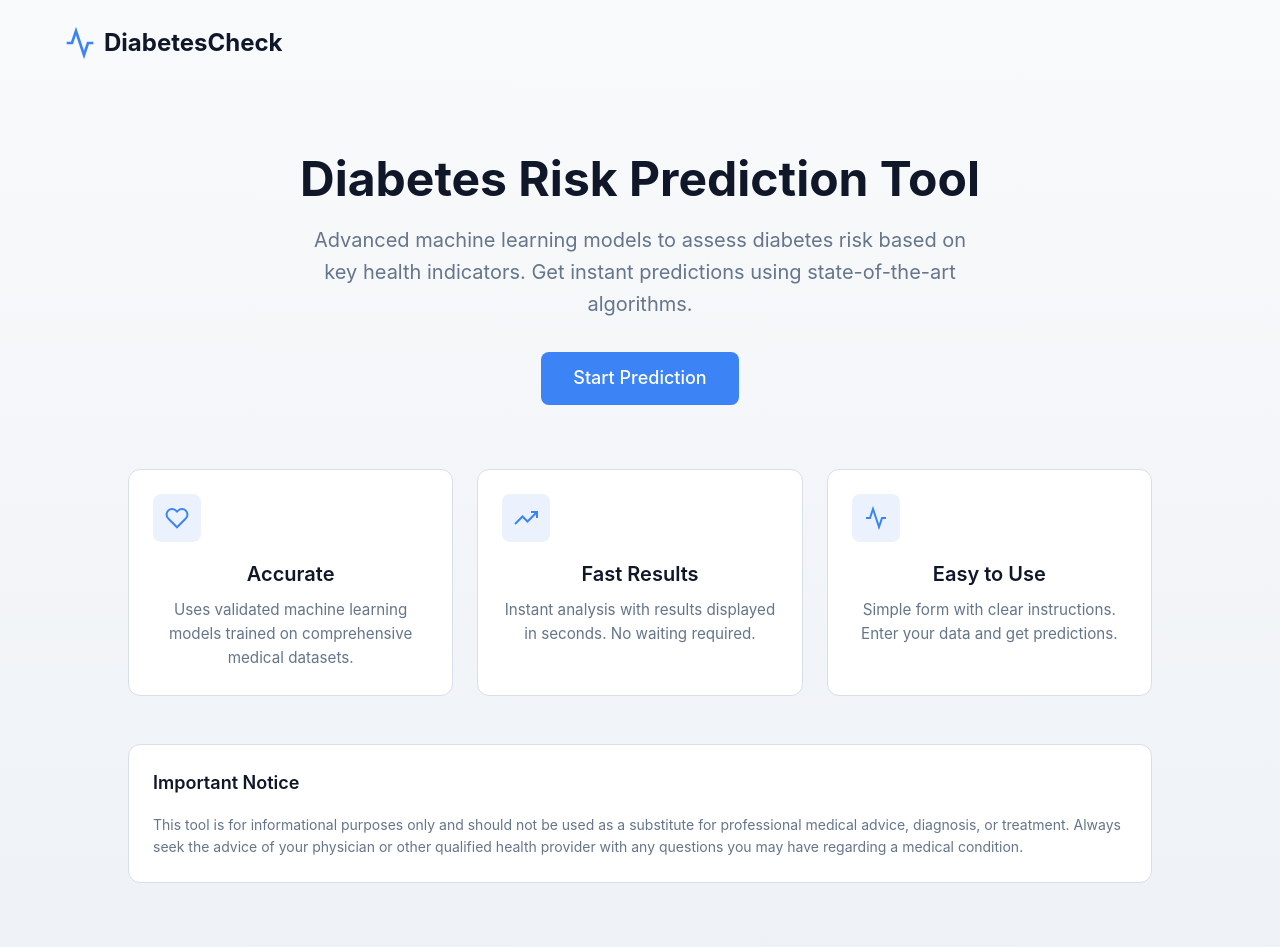
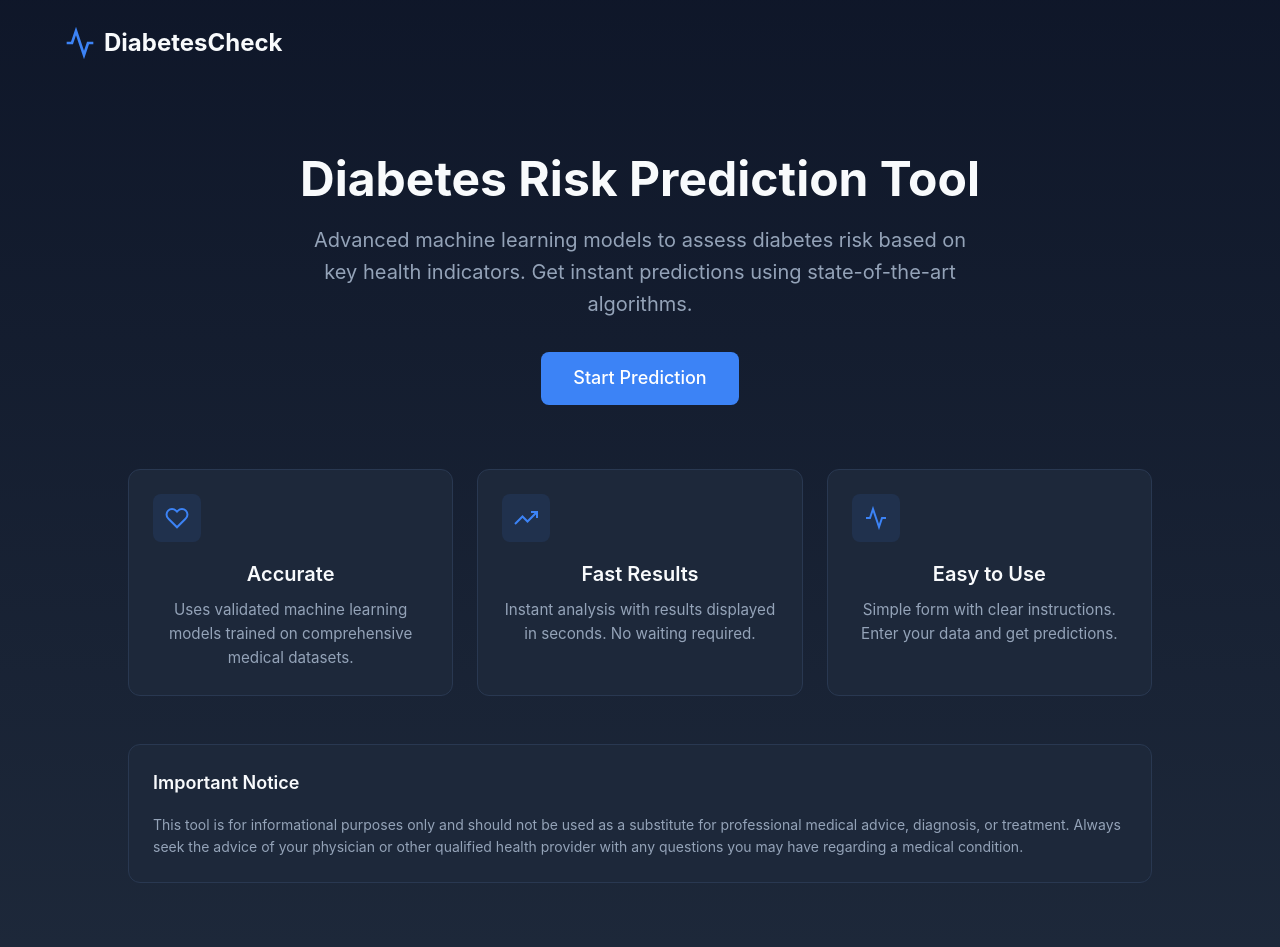
Before and after one commit to Wills17/Diabetes-Analysis, a Flask app: page / in a window 1280 px wide. Run offline with Flask 3, Linux system fonts and the light colour scheme; parts of the project's set-up code (start-up, migrations or seed data) failed here and were passed over.

Commit message:
Switch to dark theme

```diff
--- a/static/styles.css
+++ b/static/styles.css
@@ -6,14 +6,14 @@
 }
 
 :root {
-    /* Colors - HSL values */
-    --color-background: hsl(210, 20%, 98%);
-    --color-foreground: hsl(222, 47%, 11%);
+    /* Colors - HSL values (Dark Theme) */
+    --color-background: hsl(222, 47%, 11%);
+    --color-foreground: hsl(210, 40%, 98%);
     --color-primary: hsl(217, 91%, 60%);
     --color-primary-foreground: hsl(0, 0%, 100%);
-    --color-secondary: hsl(214, 32%, 91%);
-    --color-muted: hsl(215, 16%, 47%);
-    --color-border: hsl(214, 32%, 88%);
+    --color-secondary: hsl(217, 33%, 24%);
+    --color-muted: hsl(215, 20%, 65%);
+    --color-border: hsl(217, 33%, 24%);
     --color-accent: hsl(142, 76%, 36%);
     --color-destructive: hsl(0, 84%, 60%);
 
@@ -32,9 +32,9 @@
     --radius-lg: 1rem;
 
     /* Shadows */
-    --shadow-sm: 0 1px 2px 0 rgba(0, 0, 0, 0.05);
-    --shadow-md: 0 4px 6px -1px rgba(59, 130, 246, 0.1), 0 2px 4px -2px rgba(59, 130, 246, 0.1);
-    --shadow-lg: 0 20px 25px -5px rgba(59, 130, 246, 0.1), 0 8px 10px -6px rgba(59, 130, 246, 0.1);
+    --shadow-sm: 0 1px 2px 0 rgba(0, 0, 0, 0.3);
+    --shadow-md: 0 4px 6px -1px rgba(0, 0, 0, 0.3), 0 2px 4px -2px rgba(0, 0, 0, 0.3);
+    --shadow-lg: 0 20px 25px -5px rgba(0, 0, 0, 0.3), 0 8px 10px -6px rgba(0, 0, 0, 0.3);
 
     /* Typography */
     --font-sans: -apple-system, BlinkMacSystemFont, "Segoe UI", Roboto, "Helvetica Neue", Arial, sans-serif;
@@ -42,7 +42,7 @@
 
 body {
     font-family: var(--font-sans);
-    background: linear-gradient(180deg, var(--color-background) 0%, hsl(214, 32%, 95%) 100%);
+    background: linear-gradient(180deg, var(--color-background) 0%, hsl(217, 33%, 17%) 100%);
     color: var(--color-foreground);
     line-height: 1.6;
     min-height: 100vh;
@@ -140,7 +140,7 @@ body {
 }
 
 .feature-card {
-    background: white;
+    background: hsl(217, 33%, 17%);
     border: 1px solid var(--color-border);
     border-radius: var(--radius);
     padding: var(--spacing-lg);
@@ -184,7 +184,7 @@ body {
 
 /* Notice Card */
 .notice-card {
-    background: white;
+    background: hsl(217, 33%, 17%);
     border: 1px solid var(--color-border);
     border-radius: var(--radius);
     padding: var(--spacing-lg);
@@ -286,7 +286,7 @@ body {
 
 /* Form */
 .form-card {
-    background: white;
+    background: hsl(217, 33%, 17%);
     border: 1px solid var(--color-border);
     border-radius: var(--radius);
     padding: var(--spacing-xl);
@@ -324,7 +324,8 @@ body {
     font-size: 1rem;
     font-family: inherit;
     transition: all 0.2s ease;
-    background: white;
+    background: hsl(217, 33%, 24%);
+    color: var(--color-foreground);
 }
 
 .form-input:focus {
@@ -389,7 +390,7 @@ body {
 }
 
 .result-card {
-    background: white;
+    background: hsl(217, 33%, 17%);
     border: 1px solid var(--color-border);
     border-radius: var(--radius);
     padding: var(--spacing-3xl);
```
